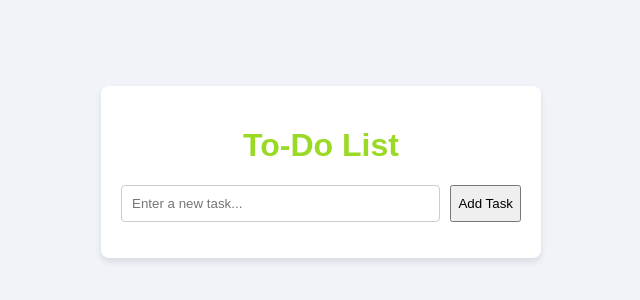
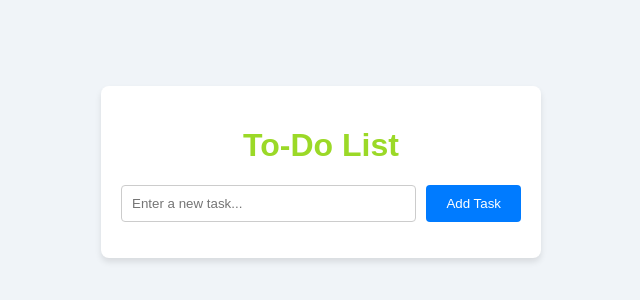
Before and after one commit to stanley-odhiambomwai/Dodo-List-Pro, a plain HTML site: page Index.html in a window 1280 px wide. Shown: the part 228-528 px from the top of the page, without its empty margins (319-959 px from the left). Drawn offline with Linux system fonts and the light colour scheme.

Commit message:
Styling the button to appear nice on the folder

```diff
--- a/Style.css
+++ b/Style.css
@@ -36,3 +36,12 @@ body {
     border: 1px solid #ccc;
     border-radius: 4px;
   }
+
+  button {
+    padding: 10px 20px;
+    border: none;
+    background-color: #007bff;
+    color: white;
+    border-radius: 4px;
+    cursor: pointer;
+  }
```
